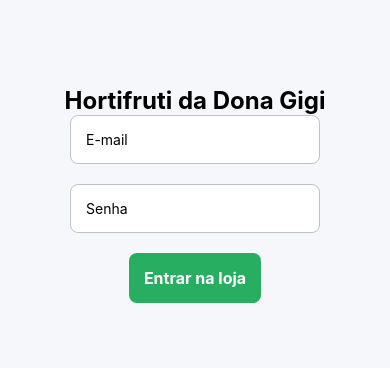
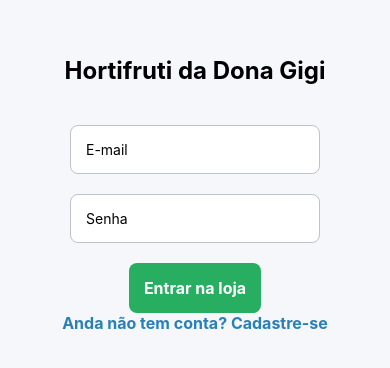
Before and after one commit to prof-salu/hortifruti_20262, a React Native app: screen /Login in a window 390 px wide. Shown: the part 228-596 px from the top of the page. Built offline with nearby package versions, Linux system fonts and the light colour scheme.

Commit message:
mod07[incompleto]

```diff
--- a/src/telas/LoginScreen.js
+++ b/src/telas/LoginScreen.js
@@ -1,8 +1,24 @@
-import {View, Text, StyleSheet, TouchableOpacity, TextInput} from 'react-native';
+import {View, Text, StyleSheet,
+        TouchableOpacity, TextInput, Alert} from 'react-native';
+import { useState } from 'react';
 
 export default function LoginScreen({navigation}){
+    //Estados
+    const [email, setEmail] = useState('');
+    const [senha, setSenha] = useState('');
+
     function fazerLogin(){
-        navigation.navigate('AreaLogada');
+
+        if(email.trim() === '' || senha.trim() === ''){
+            alert('Preencha sem e-mail e senha!');
+        }else{
+            if(email === 'teste@email.com' && senha === '1234'){
+                //Logado
+                navigation.navigate('AreaLogada');
+            }else{
+                alert('Usuário ou senha incorretos.');
+            }
+        }
     }
 
     return(
@@ -13,17 +29,24 @@ export default function LoginScreen({navigation}){
                 style={styles.entrada}
                 placeholder='E-mail'
                 autoCapitalize='none'
-                keyboardType='email-address' />
+                onChangeText={setEmail}
+                keyboardType='email-address'
+                value={email} />
 
             <TextInput
                 style={styles.entrada}
                 placeholder='Senha'
                 autoCapitalize='none'
-                secureTextEntry={true} />
-
+                onChangeText={setSenha}
+                secureTextEntry={true}
+                value={senha}/>
 
             <TouchableOpacity style={styles.botao} onPress={fazerLogin}>
                 <Text style={styles.textoBotao}>Entrar na loja</Text>
+            </TouchableOpacity>
+
+            <TouchableOpacity style={styles.botaoLink}>
+                <Text style={styles.textoLink}>Anda não tem conta? Cadastre-se</Text>
             </TouchableOpacity>
         </View>
     )
@@ -34,7 +57,7 @@ const styles = StyleSheet.create({
         flex: 1, justifyContent: 'center', alignItems: 'center',
         backgroundColor: '#F5F7FA',
     }, titulo: {
-        fontSize: 24, fontWeight: 'bold',
+        fontSize: 24, fontWeight: 'bold', marginBottom: 40,
     }, botao:{
         backgroundColor: '#27AE60', padding: 15, borderRadius: 8,
     }, textoBotao: {
@@ -42,5 +65,9 @@ const styles = StyleSheet.create({
     }, entrada: {
         backgroundColor: 'white', borderWidth: 1, borderColor: '#BDC3C7',
         borderRadius: 8, padding: 15, marginBottom: 20, alignItems: 'center',
+    }, botaoLink: {
+        alignItems: 'center',
+    }, textoLink: {
+        color:'#2980b9', fontSize: 16, fontWeight: 'bold',
     }
 })
```
